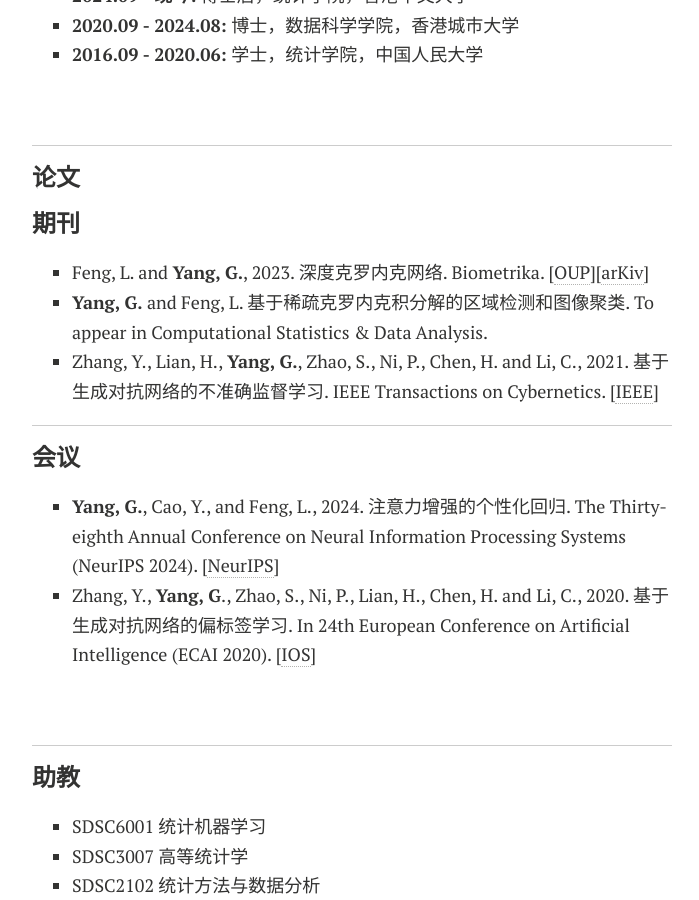
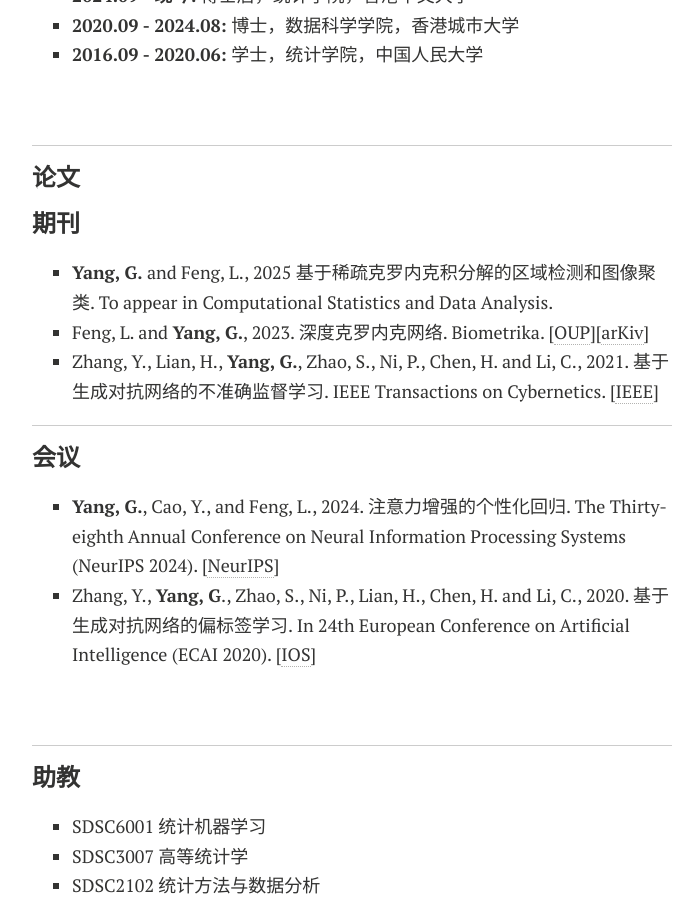
Before and after one commit to YLKnight/YLKnight.github.io, a Jekyll site: the page built from Chinese.md, in a window 1280 px wide and 900 px high, scrolled down 391 px. Shown: the whole window, without its empty margins (288-987 px from the left). Built offline with Jekyll 4.4.1, drawn with Linux system fonts in a browser that asks for light colours; nearby versions of some CDN libraries; comment, search, counter and statistics services are not loaded; a style sheet for code colours, icons or effects is not loaded; our own code applies the rules of GitHub Pages for plain Markdown files.

Commit message:
Update Chinese.md

```diff
--- a/Chinese.md
+++ b/Chinese.md
@@ -28,8 +28,8 @@ layout: page
 
 #### 期刊
 
+- **Yang, G.** and Feng, L., 2025 基于稀疏克罗内克积分解的区域检测和图像聚类. To appear in Computational Statistics and Data Analysis.
 - Feng, L. and **Yang, G.**, 2023. 深度克罗内克网络. Biometrika. [[OUP](https://doi.org/10.1093/biomet/asad049)][[arKiv](https://arxiv.org/abs/2210.13327)]
-- **Yang, G.** and Feng, L. 基于稀疏克罗内克积分解的区域检测和图像聚类. To appear in Computational Statistics & Data Analysis.
 - Zhang, Y., Lian, H., **Yang, G.**, Zhao, S., Ni, P., Chen, H. and Li, C., 2021. 基于生成对抗网络的不准确监督学习. IEEE Transactions on Cybernetics. [[IEEE](https://ieeexplore.ieee.org/abstract/document/9526351)]
 
 <hr>
```
